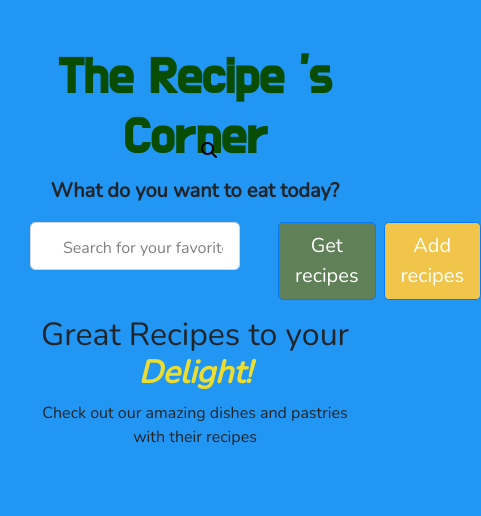
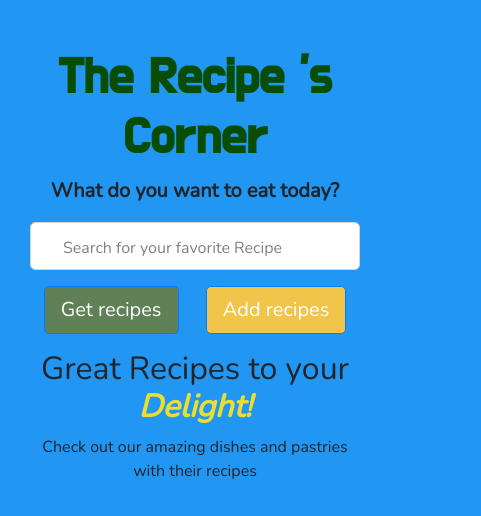
Before and after one commit to taiwoyewole/Recipe-App, a plain HTML site: page index.html in a window 390 px wide. Shown: the whole page, 481 px wide, since content can reach past the window. Drawn offline with nearby package versions, Linux system fonts and the light colour scheme.

Commit message:
add changes

```diff
--- a/index.html
+++ b/index.html
@@ -22,16 +22,16 @@
                         <h1 class="header text-center font-weight-bolder">The Recipe <span>'s</span> Corner</h1>
                         <p class="text-center font-weight-bold">What do you want to eat today?</p>
                     </div>
-                    <div class="col-8">
+                    <div class="col-sm-12 col-md-6 col-lg-7 col-xl-8">
                         <div class="form-group input-group-lg has-search">
                             <input type="text" class="form-control search" placeholder="Search for your favorite Recipe">
-                            <span class="fa fa-search form-control-feedback"></span>
+                            <!-- <span class="fa fa-search form-control-feedback"></span> -->
                         </div>
                     </div>
-                    <div class="col-4">
-                        <div class="d-flex align-items-end">
+                    <div class="col-sm-12 col-md-6 col-lg-5 col-xl-4">
+                        <div class="d-flex align-items-end justify-content-around">
 
-                                <div class="form-group px-2">
+                                <div class="form-group">
                                     <button class="btn btn-primary btn-lg get">Get recipes</button>
                                 </div>
                                 <div class="form-group">
--- a/style.css
+++ b/style.css
@@ -22,7 +22,7 @@ body {
 .has-search .form-control-feedback {
     position: absolute;
     right: 27px;
-    bottom: 147px;
+    bottom: 50px;
     z-index: 2;
     display: block;
     width: 2.375rem;
```
